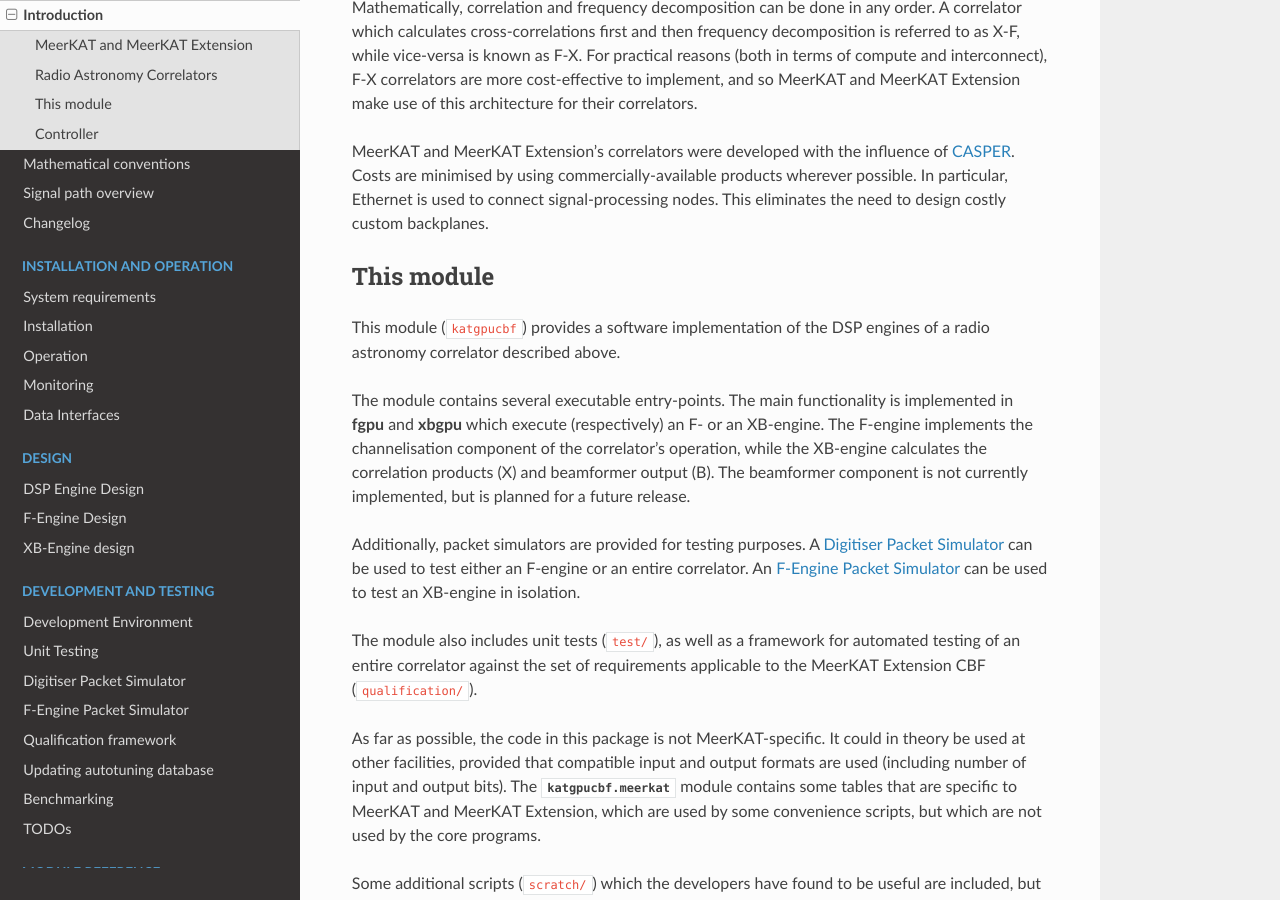
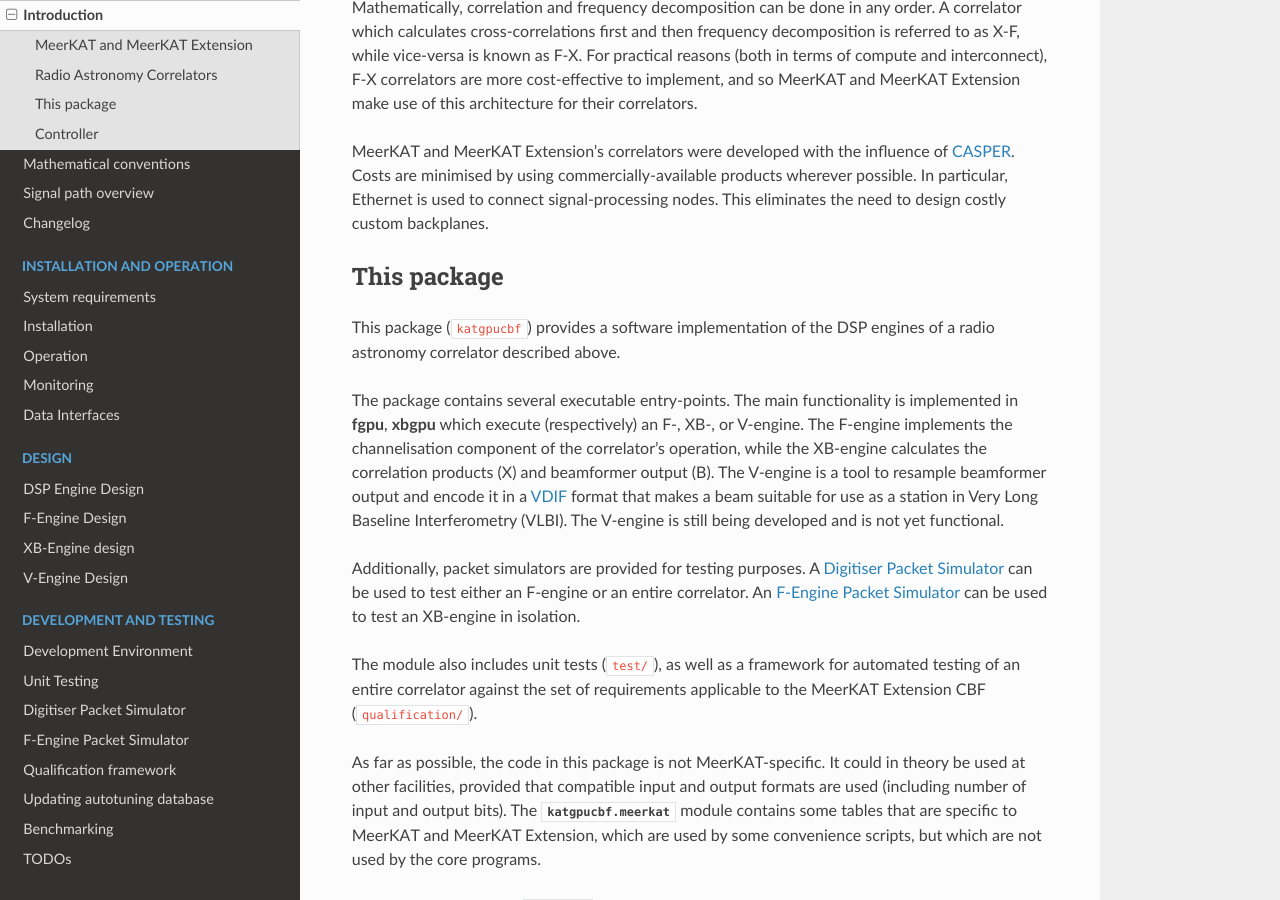
Before and after one commit to ska-sa/katgpucbf, a Sphinx documentation site: the page built from doc/introduction.rst, in a window 1280 px wide and 900 px high, scrolled down 709 px. Built offline with Sphinx 7.4.7 and the Read the Docs theme 3.1.0, drawn with Linux system fonts in a browser that asks for light colours; pages that are not in the unit, such as notebooks, are missing from menus; the version number could not be read and is left out.

Commit message:
Initial mentions of vgpu in design docs
See NGC-1811.

```diff
--- a/doc/index.rst
+++ b/doc/index.rst
@@ -29,6 +29,7 @@
    engines
    fgpu.design
    xbgpu.design
+   vgpu.design
 
 .. toctree::
    :maxdepth: 2
--- a/doc/introduction.rst
+++ b/doc/introduction.rst
@@ -49,19 +49,20 @@
 .. _CASPER: https://casper.berkeley.edu/
 
 
+This package
+------------
 
-This module
------------
-
-This module (``katgpucbf``) provides a software implementation of the DSP
+This package (``katgpucbf``) provides a software implementation of the DSP
 engines of a radio astronomy correlator described above.
 
-The module contains several executable entry-points. The main functionality is
-implemented in :program:`fgpu` and :program:`xbgpu` which execute (respectively)
-an F- or an XB-engine. The F-engine implements the channelisation component of
+The package contains several executable entry-points. The main functionality is
+implemented in :program:`fgpu`, :program:`xbgpu` which execute (respectively)
+an F-, XB-, or V-engine. The F-engine implements the channelisation component of
 the correlator's operation, while the XB-engine calculates the correlation
-products (X) and beamformer output (B). The beamformer component is not
-currently implemented, but is planned for a future release.
+products (X) and beamformer output (B). The V-engine is a tool to resample
+beamformer output and encode it in a `VDIF`_ format that makes a beam suitable
+for use as a station in Very Long Baseline Interferometry (VLBI). The V-engine
+is still being developed and is not yet functional.
 
 Additionally, packet simulators are provided for testing purposes. A :ref:`dsim`
 can be used to test either an F-engine or an entire correlator. An
@@ -82,6 +83,8 @@
 useful are included, but user discretion is advised as these aren't subject to
 very much quality control, and will need to be adapted to your environment.
 
+.. _VDIF: https://vlbi.org/vlbi-standards/vdif/
+
 
 Controller
 ----------
--- /dev/null
+++ b/doc/vgpu.design.rst
@@ -0,0 +1,4 @@
+V-Engine Design
+===============
+
+.. todo:: Write this
```
Also changed, not shown: doc/signal_path.rst (+33 -1 lines).
